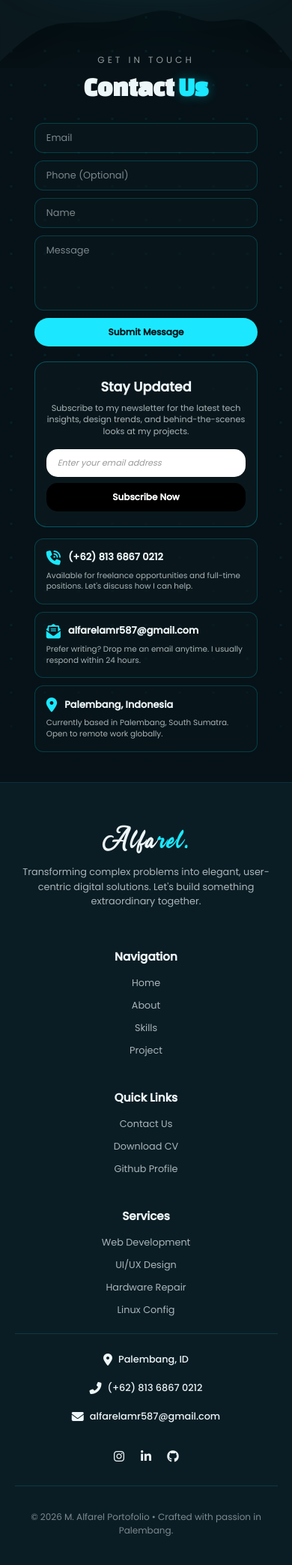
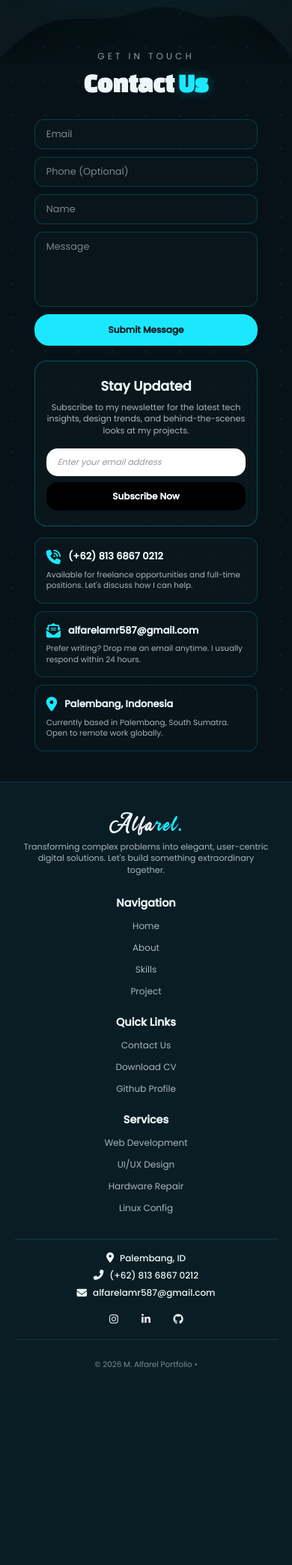
Before and after one commit to Alfarel-Akhsai/portofolio-ali, a PHP site: page / in a window 390 px wide. Shown: the part 2898-4985 px from the top of the page at 75% size. After the commit the page ends 4721 px from the top, so only its background shows below. Run offline with PHP 8.4, Linux system fonts and the light colour scheme; grey boxes labelled with a size stand in for pictures from a placeholder-image service; some libraries are stand-ins or nearby versions.

Commit message:
update: layouting responsif Contact Footer

```diff
--- a/index.html
+++ b/index.html
@@ -914,7 +914,7 @@
             </div>
 
             <div class="footer-bottom">
-                <p>&copy; 2026 M. Alfarel Portofolio • Crafted with passion in Palembang.</p>
+                <p>&copy; 2026 M. Alfarel Portfolio •</p>
             </div>
         </div>
     </footer>
--- a/style.css
+++ b/style.css
@@ -2801,8 +2801,31 @@ body {
 .form-row-2 input:focus, .form-row-1 input:focus, .form-row-1 textarea:focus { border-color: var(--aksen-tosca); background: rgba(0, 229, 255, 0.05); }
 .form-row-2 input::placeholder, .form-row-1 input::placeholder, .form-row-1 textarea::placeholder { color: rgba(237, 246, 249, 0.5); font-style: normal; }
 
-.btn-submit-new { align-self: flex-start; padding: 15px 40px; border-radius: 40px; background: var(--aksen-tosca); color: #061217; font-weight: 600; font-family: 'Poppins', sans-serif; font-size: 1rem; border: none; cursor: pointer; transition: 0.3s; margin-top: 5px;}
-.btn-submit-new:hover { background: rgba(0, 229, 255, 0.2); color: var(--aksen-tosca); box-shadow: 0 0 15px rgba(0, 229, 255, 0.4); }
+.btn-submit-new {
+    align-self: flex-start;
+    padding: 15px 40px;
+    border-radius: 40px;
+    background: var(--aksen-tosca);
+    color: #0B191E;
+    font-weight: 600;
+    font-family: 'Poppins', sans-serif;
+    font-size: 1rem;
+    border: 2px solid var(--aksen-tosca);
+    cursor: pointer;
+    transition: all 0.4s cubic-bezier(0.25, 1, 0.5, 1);
+    margin-top: 5px;
+}
+.btn-submit-new:hover {
+    background: transparent;
+    color: var(--aksen-tosca);
+    box-shadow: 0 8px 25px rgba(0, 229, 255, 0.5), inset 0 0 12px rgba(0, 229, 255, 0.3);
+    transform: translateY(-5px);
+    letter-spacing: 1px;
+}
+.btn-submit-new:active {
+    transform: translateY(-2px) scale(0.98);
+    box-shadow: 0 4px 15px rgba(0, 229, 255, 0.4), inset 0 0 8px rgba(0, 229, 255, 0.2);
+}
 
 /* NEWSLETTER KANAN */
 .newsletter-card { flex: 1; background: rgba(11, 25, 30, 0.8); border: 1px solid rgba(0, 229, 255, 0.3); border-radius: 30px; padding: 40px 30px; display: flex; flex-direction: column; justify-content: center; position: relative; overflow: hidden; box-sizing: border-box; }
@@ -3438,9 +3461,14 @@ body.light-mode .f-socials a:hover { color: #D0E2E6 !important; }
         right: auto !important;
         width: 100% !important;
         text-align: center !important;
-        font-size: clamp(1.8rem, 8vw, 2rem) !important;
-        margin: -10vw 0 2px 0 !important;
-        line-height: 0.9 !important;
+        font-size: clamp(1.3rem, 6vw, 1.5rem) !important;
+        margin: -8vw 0 5px 0 !important;
+        line-height: 1 !important;
+    }
+    .about-subtitle-photo span {
+        font-size: clamp(2.2rem, 9vw, 2.5rem) !important;
+        margin-top: 2px !important;
+        display: inline-block !important;
     }
     .about-text-box {
         width: 90% !important;
@@ -4123,13 +4151,42 @@ body.light-mode .f-socials a:hover { color: #D0E2E6 !important; }
     .info-box-new p { font-size: 0.65rem !important; line-height: 1.4 !important; }
 
 
-    .fat-footer { padding: clamp(50px, 10vw, 70px) 5vw clamp(25px, 5vw, 40px) 5vw; }
-    .footer-top { grid-template-columns: 1fr; gap: clamp(40px, 8vw, 50px); text-align: center; }
-    .brand-col { text-align: center; }
-    .brand-col p { padding: 0; }
-    .footer-middle { flex-direction: column; gap: 20px; text-align: center; padding: clamp(25px, 5vw, 35px) 0; align-items: center; }
-    .f-contact-item { width: 100%; justify-content: center; }
-    .f-socials { justify-content: center; margin-top: 10px; width: 100%; }
+    /* ======================================================= */
+    /* FOOTER MOBILE OPTIMIZATION (JARAK LOGIS & RAPI)         */
+    /* ======================================================= */
+    .fat-footer { padding: 35px 5vw 15px 5vw !important; }
+
+    /* Jarak perpindahan antar kategori (Navigation -> Quick Links -> Services) dijauhin */
+    .footer-top { grid-template-columns: 1fr !important; gap: 20px !important; text-align: center !important; }
+
+    .brand-col { text-align: center !important; margin-bottom: 5px !important; }
+    .brand-col .logo { font-size: 1.8rem !important; margin: 0 0 5px 0 !important; }
+    .brand-col p { font-size: 0.7rem !important; margin: 0 !important; padding: 0 10px !important; line-height: 1.4 !important; }
+
+    /* Judul menu ditarik nempel ke list bawahnya */
+    .link-col h4 { font-size: 0.9rem !important; margin: 0 0 6px 0 !important; }
+
+    /* Jarak antar link (Home -> About) dibikin pas */
+    .link-col ul { display: flex !important; flex-direction: column !important; gap: 4px !important; margin: 0 !important; padding: 0 !important; }
+    .link-col ul li { margin: 0 !important; padding: 0 !important; }
+    .link-col ul li a { font-size: 0.75rem !important; padding: 0 !important; display: inline-block !important; line-height: 1.2 !important; }
+
+    .footer-middle {
+        flex-direction: column !important;
+        gap: 9px !important;
+        text-align: center !important;
+        padding: 18px 0 12px 0 !important;
+        margin-top: 10px !important;
+    }
+    .f-contact-item { width: 100% !important; justify-content: center !important; gap: 8px !important; margin: 0 !important; }
+    .f-contact-item i { font-size: 0.85rem !important; }
+    .f-contact-item span { font-size: 0.75rem !important; line-height: 1.2 !important; margin: 0 !important; }
+
+    .f-socials { justify-content: center !important; margin-top: 5px !important; width: 100% !important; gap: 15px !important; }
+    .f-socials a { width: 28px !important; height: 28px !important; font-size: 0.85rem !important; }
+
+    .footer-bottom { font-size: 0.65rem !important; padding-top: 12px !important; margin: 0 !important; }
+    .footer-bottom p { margin: 0 !important; line-height: 1.2 !important; }
 
     /* --- MODAL POPUPS PICO SIZE --- */
     .modal-content, .skill-modal-content {
```
